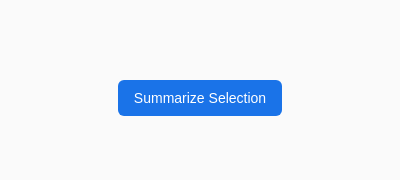
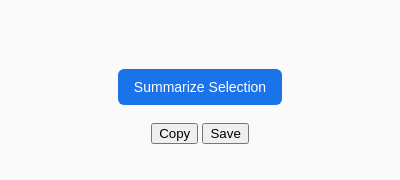
Before and after one commit to Nabs2000/og-stocks-google-chrome-ai-project, a browser extension: page popup/popup.html in a window 400 px wide. Drawn offline with Linux system fonts and the light colour scheme.

Commit message:
Added a save and copy button - does nothing yet

```diff
--- a/popup/popup.html
+++ b/popup/popup.html
@@ -8,6 +8,11 @@
     <button id="summarizeBtn">Summarize Selection</button>
     <div id="summaryOutput"></div>
 
+    <div id="summaryActions" class="hidden">
+      <button id="copyBtn">Copy</button>
+      <button id="saveBtn">Save</button>
+    </div>
+
     <script src="popup.js" defer></script>
   </body>
 </html>
```
